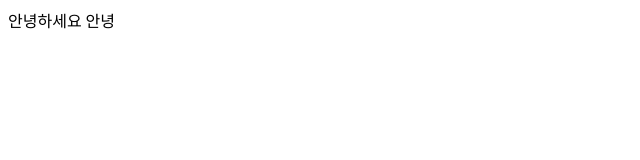
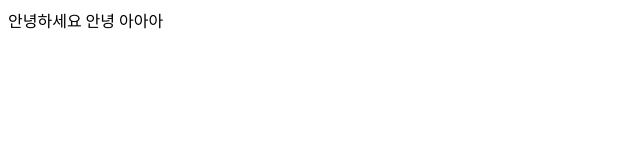
Before and after one commit to Heungno/study, a plain HTML site: page coordinates/index.html in a window 1280 px wide. Shown: the full height of the page, 0-640 px from the left. Drawn offline with Linux system fonts and the light colour scheme.

Commit message:
아아아

```diff
--- a/coordinates/index.html
+++ b/coordinates/index.html
@@ -9,5 +9,6 @@
   </head>
   <body>
     안녕하세요 안녕
+    아아아
   </body>
 </html>
```
